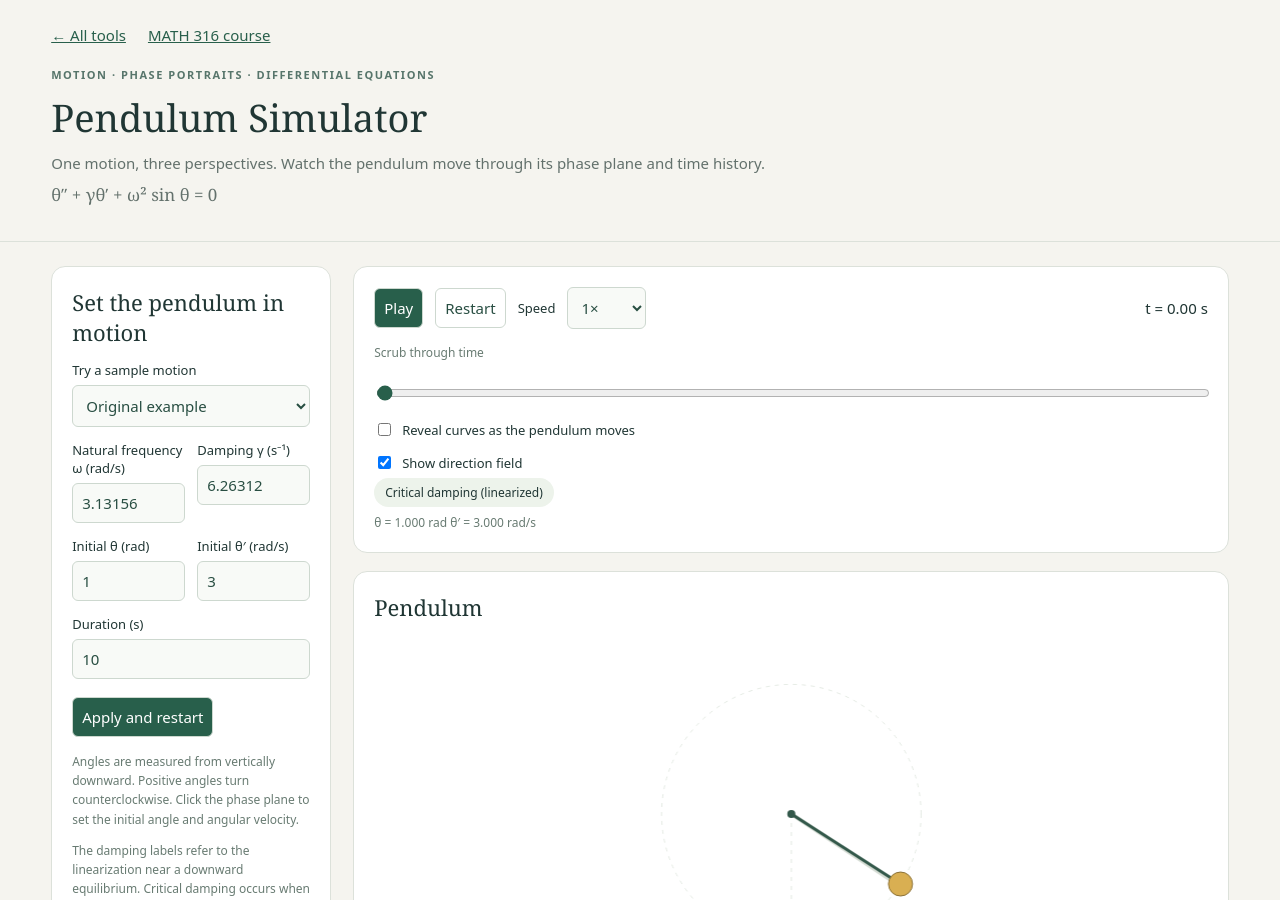
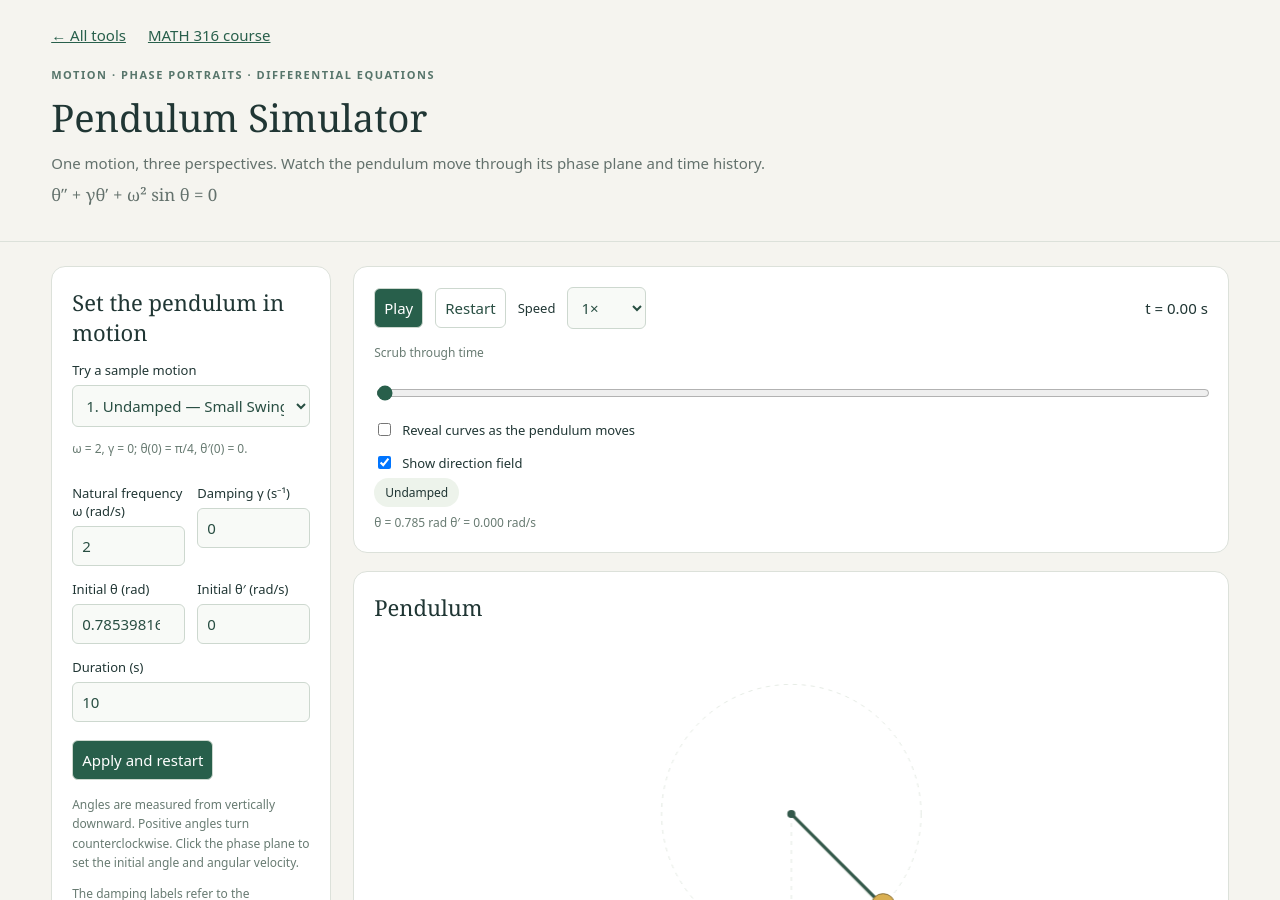
Before and after one commit to tadanaga/webpage, a Jekyll site: the page built from tools/pendulum/index.html, in a window 1280 px wide and 900 px high. Built offline with Jekyll 4.4.1, drawn with Linux system fonts in a browser that asks for light colours.

Commit message:
Number pendulum examples and initialize with the small-swing preset

```diff
--- a/tools/pendulum/index.html
+++ b/tools/pendulum/index.html
@@ -295,32 +295,33 @@ permalink: /tools/pendulum/
         <div>
           <label for="preset">Try a sample motion</label>
           <select id="preset">
-            <option value="original">Original example</option>
-            <option value="undamped">Undamped oscillation</option>
-            <option value="damped">Damped oscillation</option>
-            <option value="critical">Critical damping</option>
-            <option value="overdamped">Overdamped motion</option>
-            <option value="rotations">Full rotations</option>
+            <option value="small">1. Undamped — Small Swings</option>
+            <option value="separatrix">2. Undamped — Separatrix</option>
+            <option value="rotation">3. Undamped — Over-the-Top</option>
+            <option value="underdamped">4. Underdamped</option>
+            <option value="critical">5. Critically Damped</option>
+            <option value="overdamped">6. Overdamped</option>
             <option value="custom" disabled>Custom parameters</option>
           </select>
+          <p class="help" id="preset-description">ω = 2, γ = 0; θ(0) = π/4, θ′(0) = 0.</p>
         </div>
 
         <div class="fields">
           <div>
             <label for="omega">Natural frequency ω (rad/s)</label>
-            <input id="omega" type="number" value="3.13156" min="0.1" max="20" step="any" required>
+            <input id="omega" type="number" value="2" min="0.1" max="20" step="any" required>
           </div>
           <div>
             <label for="gamma">Damping γ (s⁻¹)</label>
-            <input id="gamma" type="number" value="6.26312" min="0" max="100" step="any" required>
+            <input id="gamma" type="number" value="0" min="0" max="100" step="any" required>
           </div>
           <div>
             <label for="theta0">Initial θ (rad)</label>
-            <input id="theta0" type="number" value="1" min="-30" max="30" step="any" required>
+            <input id="theta0" type="number" value="0.7853981633974483" min="-30" max="30" step="any" required>
           </div>
           <div>
             <label for="thetaDot0">Initial θ′ (rad/s)</label>
-            <input id="thetaDot0" type="number" value="3" min="-30" max="30" step="any" required>
+            <input id="thetaDot0" type="number" value="0" min="-30" max="30" step="any" required>
           </div>
         </div>
 
```
